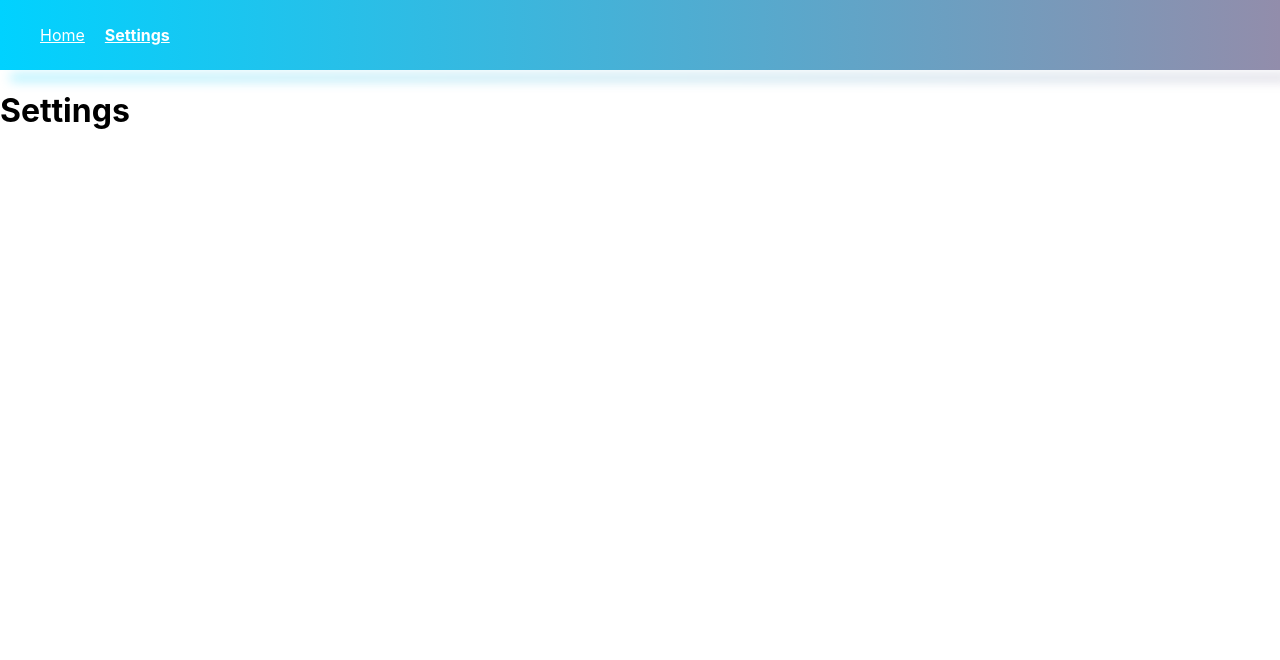
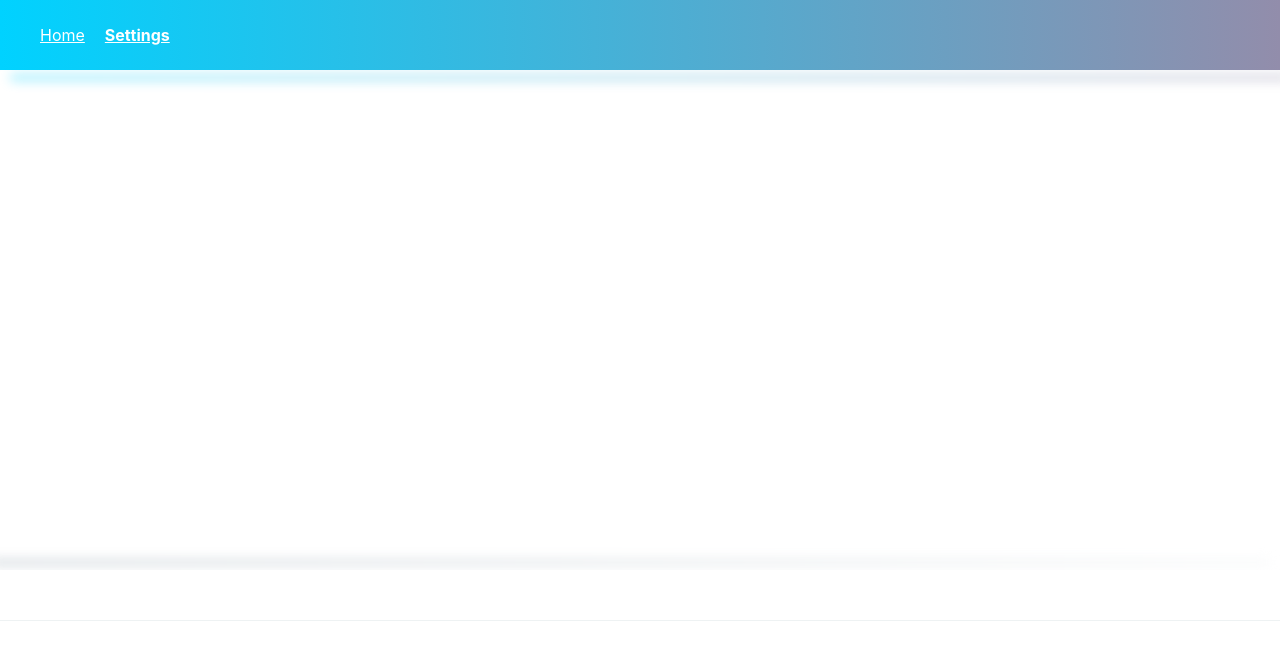
Before and after one commit to CarlosCanizal/chat-react, a React (Create React App) app: page /settings in a window 1280 px wide. Shown: the top 660 px of the page. Built offline with nearby package versions, Linux system fonts and the light colour scheme.

Commit message:
Adds Components to Settings

```diff
--- a/src/components/Settings/Settings.js
+++ b/src/components/Settings/Settings.js
@@ -1,13 +1,16 @@
 import React, { Component } from 'react';
 import Header from '../Header/Header';
-
+import BodyApp from '../BodyApp/BodyApp';
+import Footer from '../Footer/Footer';
 
 class Settings extends Component {
   render() {
     return (
         <div>
             <Header />
-            <h1>Settings</h1>
+            <BodyApp />
+            <Footer>
+            </Footer>
         </div>
     );
   }
```
